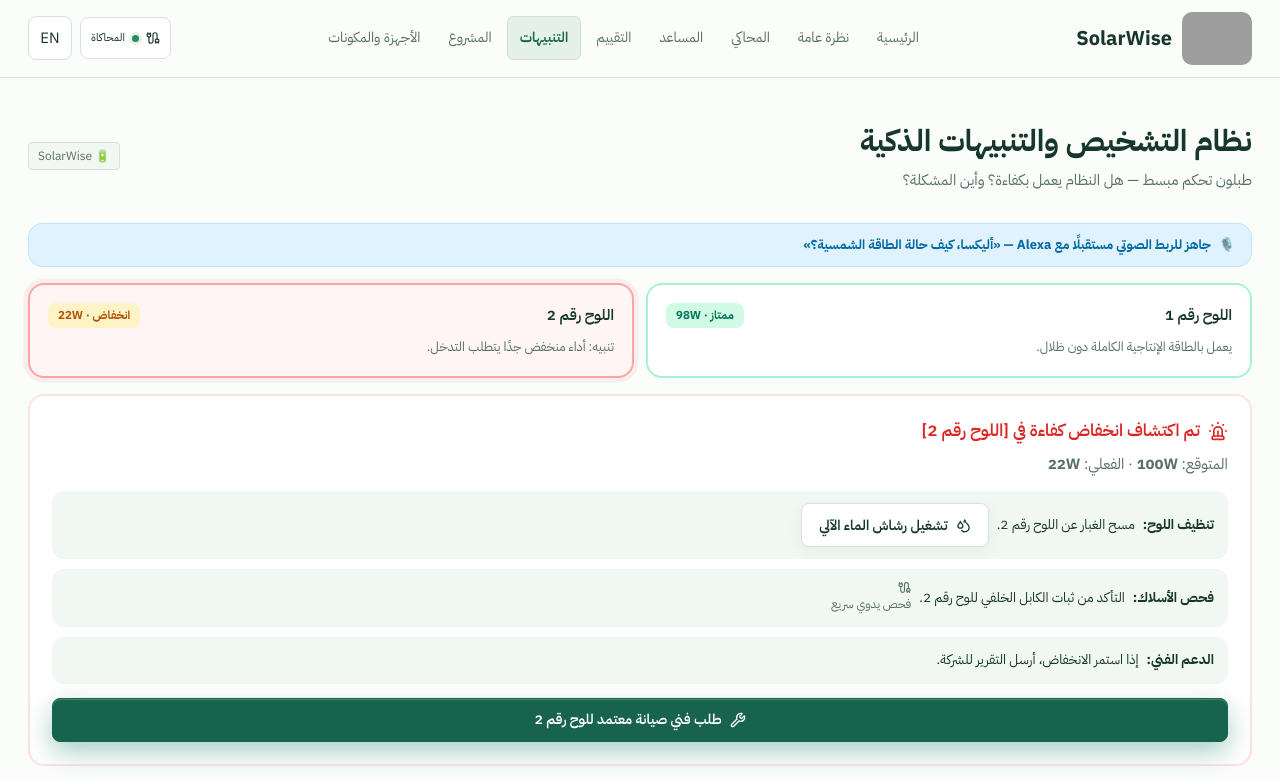
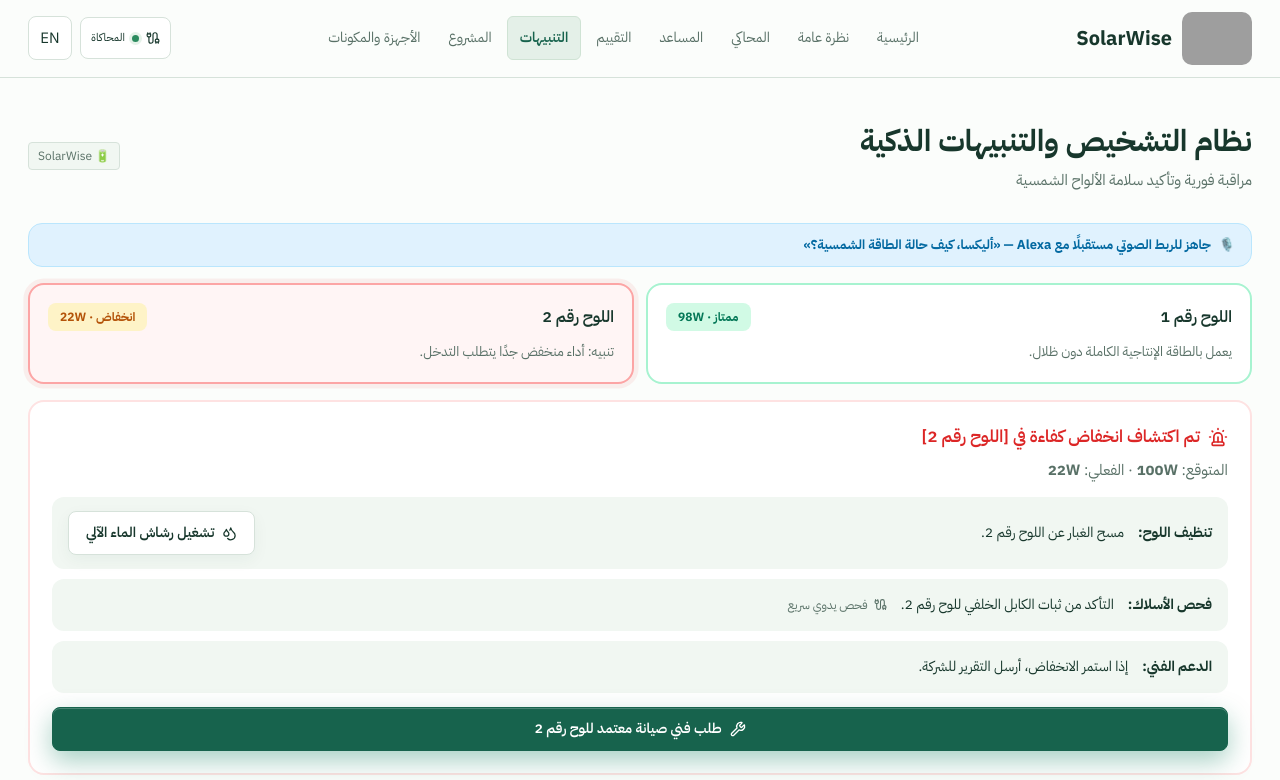
Before and after one commit to mur99k/shamsi-smart, a Next.js app: page /alerts in a window 1280 px wide. Shown: the top 780 px of the page. Built offline with nearby package versions, Linux system fonts and the light colour scheme; grey boxes are pictures that could not be loaded.

Commit message:
fix(alerts): subtitle, badge overlap, icon row, spacing

```diff
--- a/src/app/alerts/page.tsx
+++ b/src/app/alerts/page.tsx
@@ -11,7 +11,7 @@ export default function AlertsPage() {
   const [tech, setTech] = useState(false);
 
   return <>
-    <div className="page-heading"><div><h1>{ar ? "نظام التشخيص والتنبيهات الذكية" : "Smart Fault Diagnostics & Alerts"}</h1><p>{ar ? "طبلون تحكم مبسط — هل النظام يعمل بكفاءة؟ وأين المشكلة؟" : "A simple dashboard — is the system healthy, and where is the fault?"}</p></div><span className="badge">🔋 SolarWise</span></div>
+    <div className="page-heading"><div><h1>{ar ? "نظام التشخيص والتنبيهات الذكية" : "Smart Fault Diagnostics & Alerts"}</h1><p>{ar ? "مراقبة فورية وتأكيد سلامة الألواح الشمسية" : "Real-time monitoring and solar panel safety assurance"}</p></div><span className="badge">🔋 SolarWise</span></div>
 
     <div className="alert-alexa"><span aria-hidden="true">🎙️</span>{ar ? "جاهز للربط الصوتي مستقبلًا مع Alexa — «أليكسا، كيف حالة الطاقة الشمسية؟»" : "Voice-ready for future Alexa link — “Alexa, how is my solar doing?”"}</div>
 
@@ -31,7 +31,7 @@ export default function AlertsPage() {
       <p className="muted">{ar ? "المتوقع" : "Expected"}: <b dir="ltr">100W</b> · {ar ? "الفعلي" : "Actual"}: <b dir="ltr">22W</b></p>
       <ol>
         <li><b>{ar ? "تنظيف اللوح:" : "Clean the panel:"}</b> {ar ? "مسح الغبار عن اللوح رقم 2." : "Wipe dust off panel 2."} <button className="button" onClick={() => { setSprinkle(true); setTech(false); }}><Droplets size={15} />{ar ? "تشغيل رشاش الماء الآلي" : "Run auto sprinklers"}</button></li>
-        <li><b>{ar ? "فحص الأسلاك:" : "Check wiring:"}</b> {ar ? "التأكد من ثبات الكابل الخلفي للوح رقم 2." : "Make sure panel 2 rear cable is firm."} <span className="small muted"><Cable size={13} /> {ar ? "فحص يدوي سريع" : "Quick manual check"}</span></li>
+        <li><b>{ar ? "فحص الأسلاك:" : "Check wiring:"}</b> {ar ? "التأكد من ثبات الكابل الخلفي للوح رقم 2." : "Make sure panel 2 rear cable is firm."} <span className="small muted icon-row"><Cable size={13} /> {ar ? "فحص يدوي سريع" : "Quick manual check"}</span></li>
         <li><b>{ar ? "الدعم الفني:" : "Technician:"}</b> {ar ? "إذا استمر الانخفاض، أرسل التقرير للشركة." : "If it persists, send the report to the vendor."}</li>
       </ol>
       {sprinkle && <p role="status" className="alert-status">{ar ? "جاري تشغيل رشاش الماء الآلي لتنظيف اللوح رقم 2..." : "Running auto sprinklers for panel 2..."}</p>}
--- a/src/app/globals.css
+++ b/src/app/globals.css
@@ -11,15 +11,17 @@
 @keyframes alert-pulse { 0%, 100% { box-shadow: 0 0 0 0 rgba(220, 38, 38, 0.12); } 50% { box-shadow: 0 0 0 6px rgba(220, 38, 38, 0.05); } }
 .alert-diagnostic .button.primary { box-shadow: 0 10px 26px rgba(4, 120, 87, 0.35), inset 0 1px 0 rgba(255, 255, 255, 0.22); }
 @media (prefers-reduced-motion: reduce) { .alert-card.error { animation: none; } .button:active { transform: none; } }
-.alert-card h2 { display: flex; align-items: center; justify-content: space-between; gap: 8px; font-size: 15px; margin-bottom: 8px; }
-.alert-card p { font-size: 13px; color: var(--muted); }
-.alert-tag { font-size: 11.5px; font-weight: 700; border-radius: 8px; padding: 4px 10px; white-space: nowrap; }
+.alert-card h2 { display: flex; align-items: center; justify-content: space-between; gap: 10px; flex-wrap: wrap; font-size: 16px; margin-bottom: 10px; }
+.alert-card p { font-size: 13.5px; color: var(--muted); }
+.alert-tag { font-size: 12px; font-weight: 700; border-radius: 8px; padding: 5px 12px; white-space: nowrap; flex-shrink: 0; }
 .alert-tag.ok { background: #d1fae5; color: #047857; }
 .alert-tag.warn { background: #fef3c7; color: #b45309; }
 .alert-diagnostic { border-radius: 16px; padding: 22px; background: #fff; border: 2px solid #fee2e2; margin-bottom: 16px; }
 .alert-diagnostic h2 { display: flex; align-items: center; gap: 8px; color: #dc2626; font-size: 17px; margin-bottom: 8px; }
 .alert-diagnostic ol { display: grid; gap: 10px; margin: 14px 0; padding: 0; list-style: none; }
-.alert-diagnostic ol li { display: flex; flex-wrap: wrap; align-items: center; gap: 8px; background: var(--surface); border-radius: 12px; padding: 12px 14px; font-size: 13.5px; }
+.alert-diagnostic ol li { display: flex; flex-wrap: wrap; align-items: center; gap: 10px 14px; background: var(--surface); border-radius: 12px; padding: 14px 16px; font-size: 14px; }
+.alert-diagnostic ol li .button { margin-inline-start: auto; }
+.icon-row { display: inline-flex; align-items: center; gap: 6px; white-space: nowrap; }
 .alert-status { border-radius: 10px; padding: 10px 14px; background: #e2f2e7; color: #205c3e; font-size: 13px; font-weight: 600; margin: 10px 0; }
 .alert-diagnostic .button.primary { width: 100%; justify-content: center; }
 .alert-video { border-radius: 16px; padding: 22px; background: #0f172a; color: #fff; text-align: center; display: grid; gap: 8px; justify-items: center; margin-bottom: 16px; }
```
